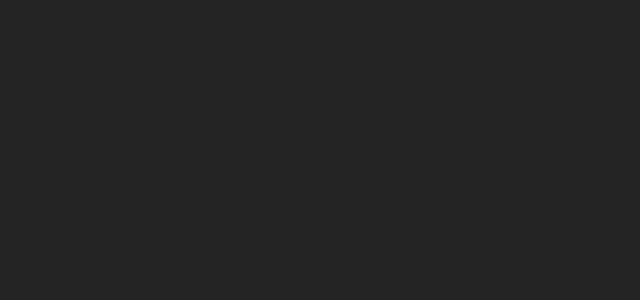
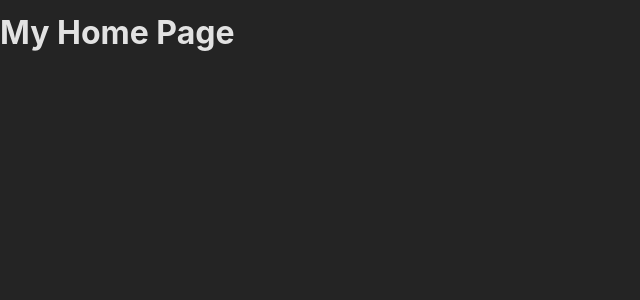
Before and after one commit to varje/12-adv-starting-project-2, a React (Create React App) app in the folder frontend/: page / in a window 1280 px wide. Shown: the top 300 px of the page, without its empty margins (0-640 px from the left). Built offline with nearby package versions, Linux system fonts and the light colour scheme.

Commit message:
add homepage

```diff
--- a/frontend/package.json
+++ b/frontend/package.json
@@ -8,6 +8,7 @@
         "@testing-library/user-event": "^14.5.2",
         "react": "^19.0.0",
         "react-dom": "^19.0.0",
+        "react-router-dom": "^7.7.1",
         "react-scripts": "5.0.1",
         "web-vitals": "^1.1.1"
     },
--- a/frontend/src/App.js
+++ b/frontend/src/App.js
@@ -20,8 +20,35 @@
 // 7. Output the ID of the selected event on the EventDetailPage
 // BONUS: Add another (nested) layout route that adds the <EventNavigation> component above all /events... page components
 
+import {
+  createBrowserRouter,
+  RouterProvider,
+} from 'react-router-dom';
+import HomePage from './pages/Home';;
+
+const router = createBrowserRouter(
+  [
+    {
+      path: '/',
+      element: <HomePage />,
+      // errorElement: <ErrorPage />,
+      // children: [
+      //   { index: true, element: <HomePage /> },
+      //   { path: '/products', element: <ProductsPage /> },
+      //   { path: '/products/:productId', element: <ProductDetailPage /> },
+      // ],
+    },
+  ],
+  {
+    basename:
+      process.env.NODE_ENV === 'production'
+        ? '/12-adv-starting-project'
+        : '/',
+  }
+);
+
 function App() {
-  return <div></div>;
+  return <RouterProvider router={router} />;
 }
 
 export default App;
--- /dev/null
+++ b/frontend/src/pages/Home.js
@@ -0,0 +1,9 @@
+function HomePage() {
+  return (
+    <>
+      <h1>My Home Page</h1>
+    </>
+  );
+}
+
+export default HomePage;
--- /dev/null
+++ b/package.json
@@ -0,0 +1,5 @@
+{
+  "dependencies": {
+    "react-router-dom": "^7.7.1"
+  }
+}
```
Also changed, not shown: 2 other files (tests, documents, lock files or other folders).
